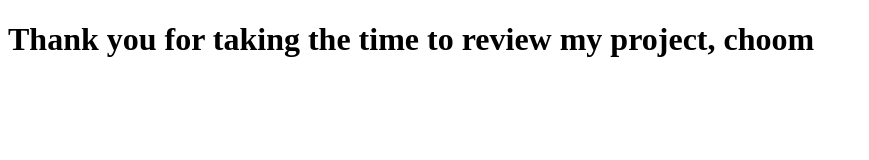
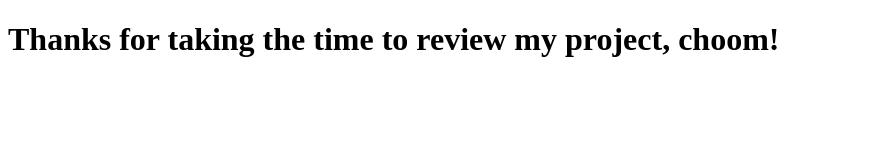
Before and after one commit to elik-dev/sign-up-form, a plain HTML site: page success.html in a window 1280 px wide. Shown: the whole page, without its empty margins (0-869 px from the left). Drawn offline with Linux system fonts and the light colour scheme.

Commit message:
Edit user appreciation text

```diff
--- a/success.html
+++ b/success.html
@@ -3,9 +3,9 @@
 <head>
     <meta charset="UTF-8">
     <meta name="viewport" content="width=device-width, initial-scale=1.0">
-    <title>Success</title>
+    <title>Submission Success</title>
 </head>
 <body>
-    <h1>Thank you for taking the time to review my project, choom</h1>
+    <h1>Thanks for taking the time to review my project, choom!</h1>
 </body>
 </html>
```
